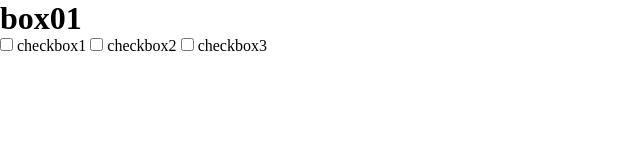
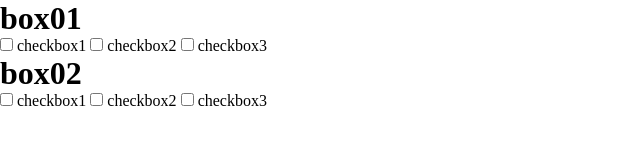
Before and after one commit to ppotatoG/checkbox, a plain HTML site: page index.html in a window 1280 px wide. Shown: the whole page, without its empty margins (0-640 px from the left). Drawn offline with nearby package versions, Linux system fonts and the light colour scheme; files that its build step writes are made by us from their sources.

Commit message:
this name 으로 단일체크

```diff
--- a/index.html
+++ b/index.html
@@ -30,12 +30,27 @@
                 <label for="chk_01_03">checkbox3</label>
         </div>
 
-        <!-- <div class="box02">
+        <div class="box02">
             <h1>box02</h1>
-            <input type="checkbox" id="chk_02_01" name="chk01_El" onclick="chk(this)"><label for="chk_02_01">checkbox1</label>
-            <input type="checkbox" id="chk_02_02" name="chk01_El" onclick="chk(this)"><label for="chk_02_02">checkbox2</label>
-            <input type="checkbox" id="chk_02_03" name="chk01_El" onclick="chk(this)"><label for="chk_02_03">checkbox3</label>
-        </div> -->
+
+            <input
+                type="checkbox"
+                id="chk_02_01"
+                name="chk02">
+                <label for="chk_02_01">checkbox1</label>
+
+            <input
+                type="checkbox"
+                id="chk_02_02"
+                name="chk02">
+                <label for="chk_02_02">checkbox2</label>
+            <input
+                type="checkbox"
+                id="chk_02_03"
+                name="chk02">
+                <label for="chk_02_03">checkbox3</label>
+        </div>
+
     </div>
     <script src="js/event.js"></script>
 </body>
--- a/js/event.js
+++ b/js/event.js
@@ -1,10 +1,11 @@
-const checkboxes = document.querySelectorAll('input[name=chk]');
+const checkboxes = document.querySelectorAll('input');
 
 checkboxes.forEach((checkbox) => {
   checkbox.addEventListener('click', function(){
-    // 여기가 부모의 자식들로
-    for(chk of checkboxes){
-      chk.checked = false
+    const thisName = this.name
+    const Siblings = document.querySelectorAll('input[name='+thisName+']')
+    for(Sibling of Siblings){
+      Sibling.checked = false
     }
     this.checked = true
   })
```
